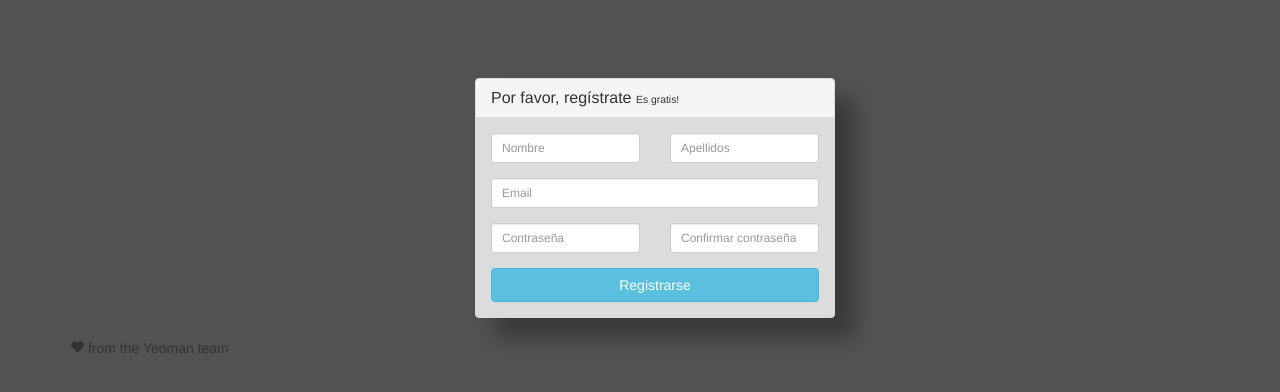
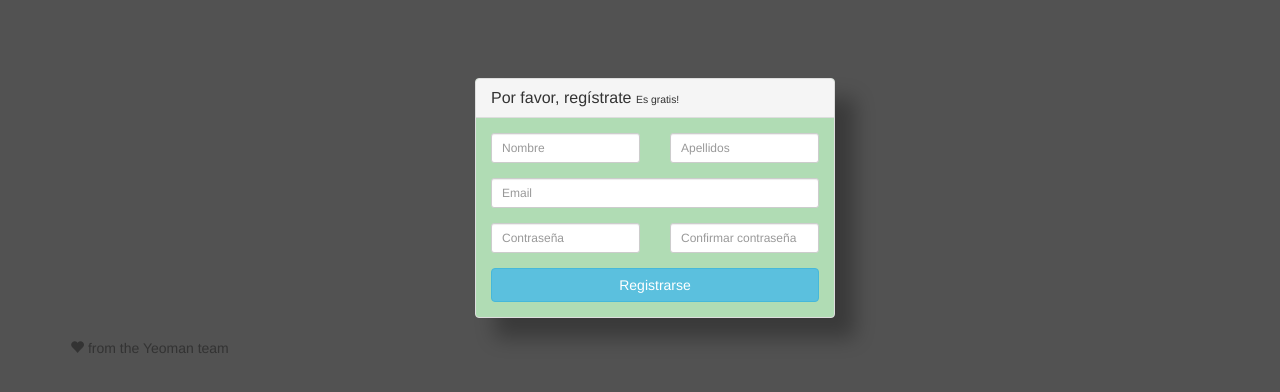
Before and after one commit to MARIAEL/zapatos, a website: page app/index.html in a window 1280 px wide. Shown: the part 54-446 px from the top of the page. Drawn offline with nearby package versions, Linux system fonts and the light colour scheme; some packages are replaced by stand-ins of ours; files that its build step writes are made by us from their sources.

Commit message:
cambio color fondo formulario

```diff
--- a/app/styles/main.css
+++ b/app/styles/main.css
@@ -7,6 +7,6 @@ body{
 }
 
 .centered-form .panel{
-  background: rgba(255, 255, 255, 0.8);
+  background: rgba(200, 255, 205, 0.8);
   box-shadow: rgba(0, 0, 0, 0.3) 20px 20px 20px;
 }
```
